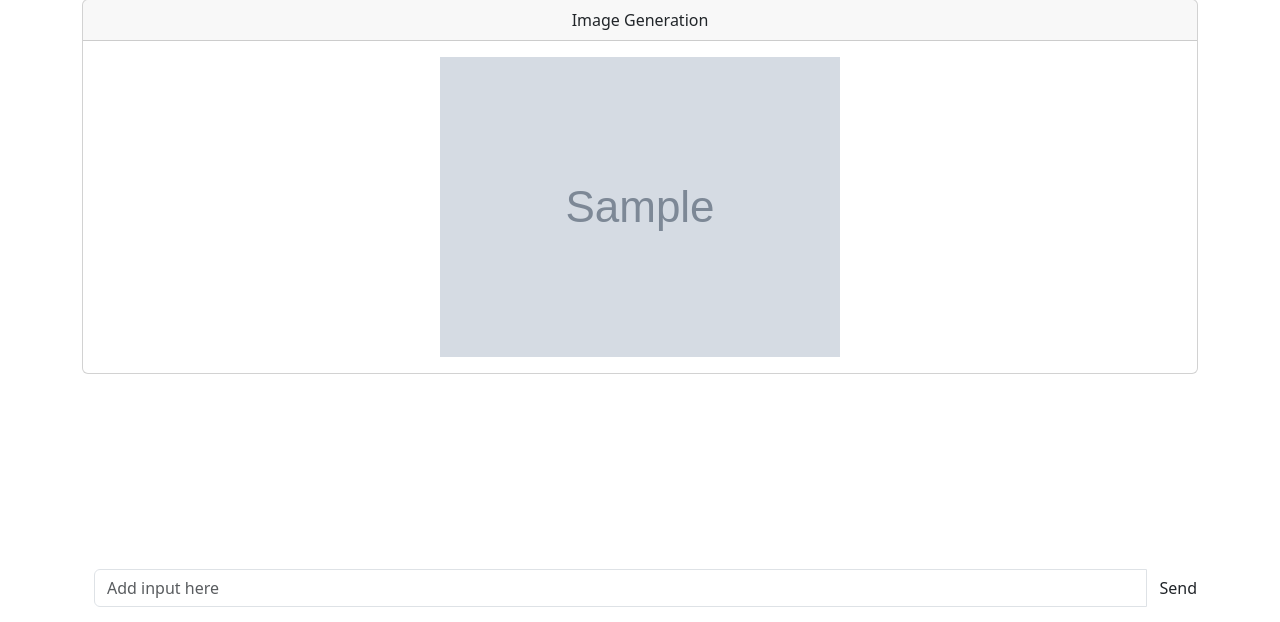
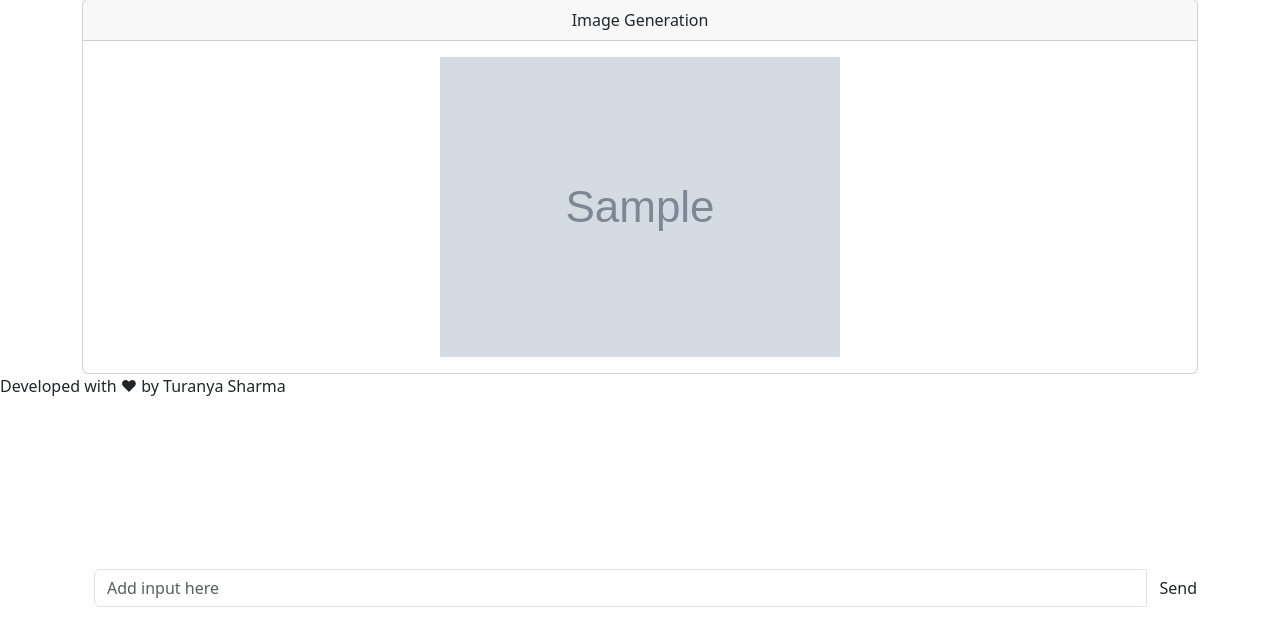
Before and after one commit to devHammer1/the-genAI-chatbot, a FastAPI app: template templates/image.html in a window 1280 px wide. Shown: the part 153-775 px from the top of the page. Run offline with FastAPI, Linux system fonts and the light colour scheme; the template is opened without the code that fills it: most values are stand-ins (such as "Sample title", 1, 10 or a date in 2020); grey boxes marked "Sample" are stand-in pictures.

Commit message:
Update image.html
Adding the developer credit line in image.html

```diff
--- a/templates/image.html
+++ b/templates/image.html
@@ -28,3 +28,6 @@
     </form>
 
 </div>
+<div class="credit-line">
+  Developed with &#10084 by Turanya Sharma
+</div>
```
